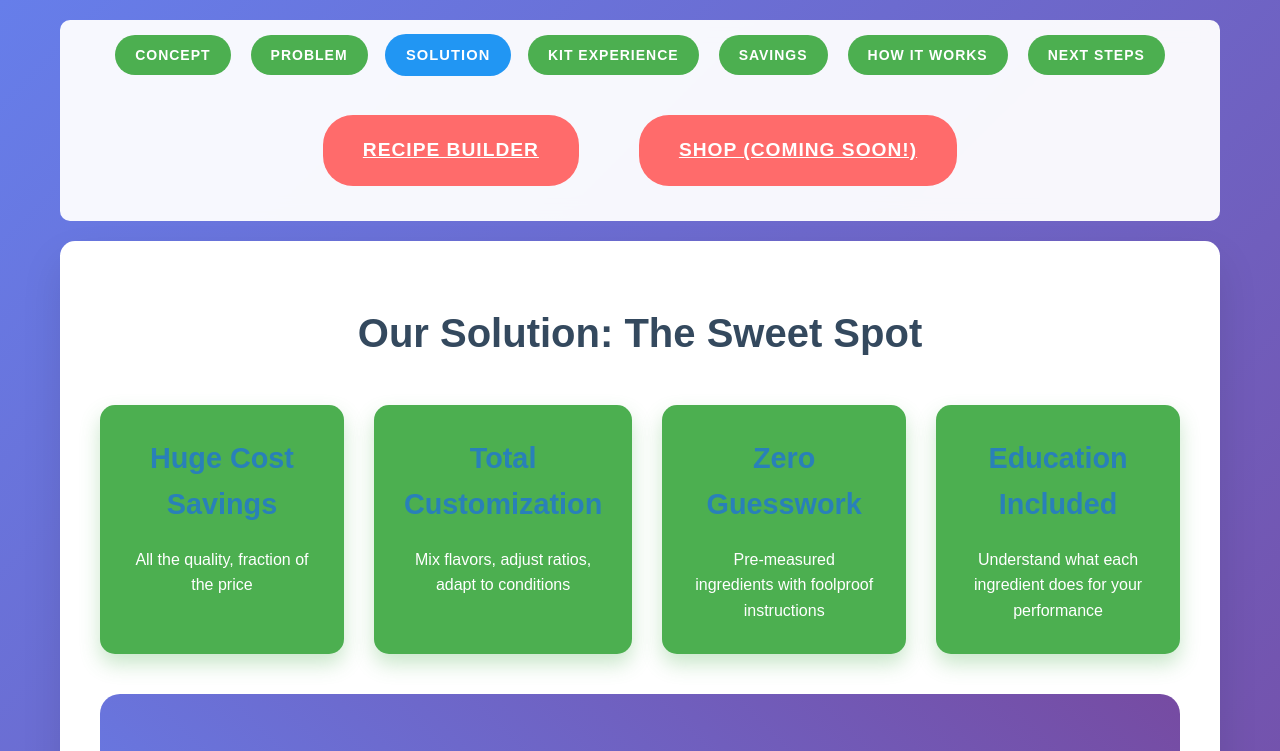
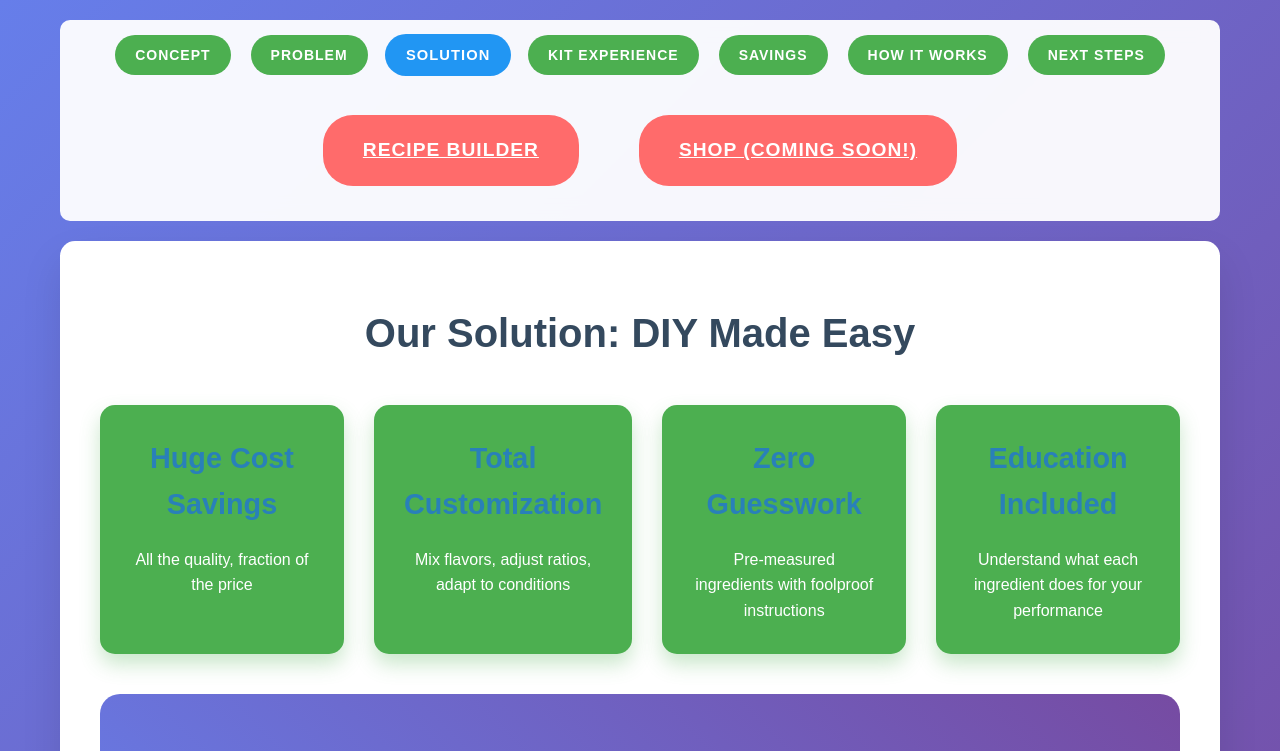
Before and after one commit to jmd-jude/fuelcraft, a website: page index.html in a window 1280 px wide. Both pictures are taken after a click on the button "SOLUTION". Shown: the top 751 px of the page. Drawn offline with Linux system fonts and the light colour scheme.

Commit message:
minor edits

```diff
--- a/index.html
+++ b/index.html
@@ -475,7 +475,7 @@
         <!-- Slide 3: Our Solution -->
         <div class="slide">
             <div class="slide-content">
-                <h2>Our Solution: The Sweet Spot</h2>
+                <h2>Our Solution: DIY Made Easy</h2>
                 <div class="solution-grid">
                     <div class="solution-item">
                         <h3>Huge Cost Savings</h3>
```
